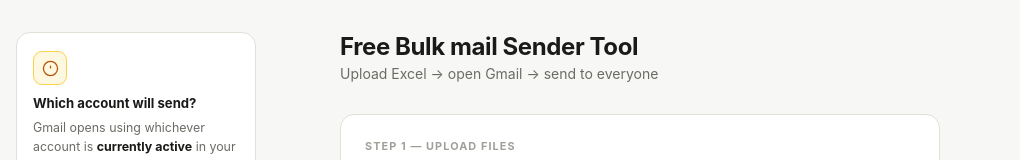
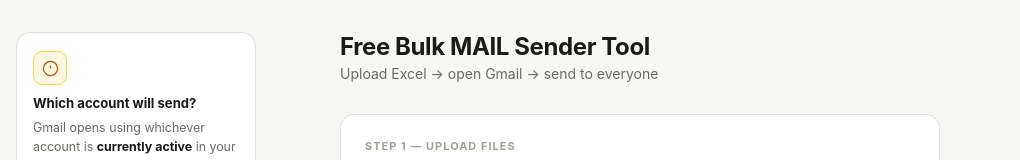
Before and after one commit to hbulk/Bulk_mail_repo, a plain HTML site: page index.html in a window 1280 px wide. Shown: the top 160 px of the page, without its empty margins (0-1020 px from the left). Drawn offline with Linux system fonts and the light colour scheme.

Commit message:
Update index.html

```diff
--- a/index.html
+++ b/index.html
@@ -100,7 +100,7 @@
 
     <div class="wrap">
     <div class="head">
-      <h1>Free Bulk mail Sender Tool</h1>
+      <h1>Free Bulk <strong>MAIL</strong> Sender Tool</h1>
       <p>Upload Excel → open Gmail → send to everyone</p>
     </div>
 
```
